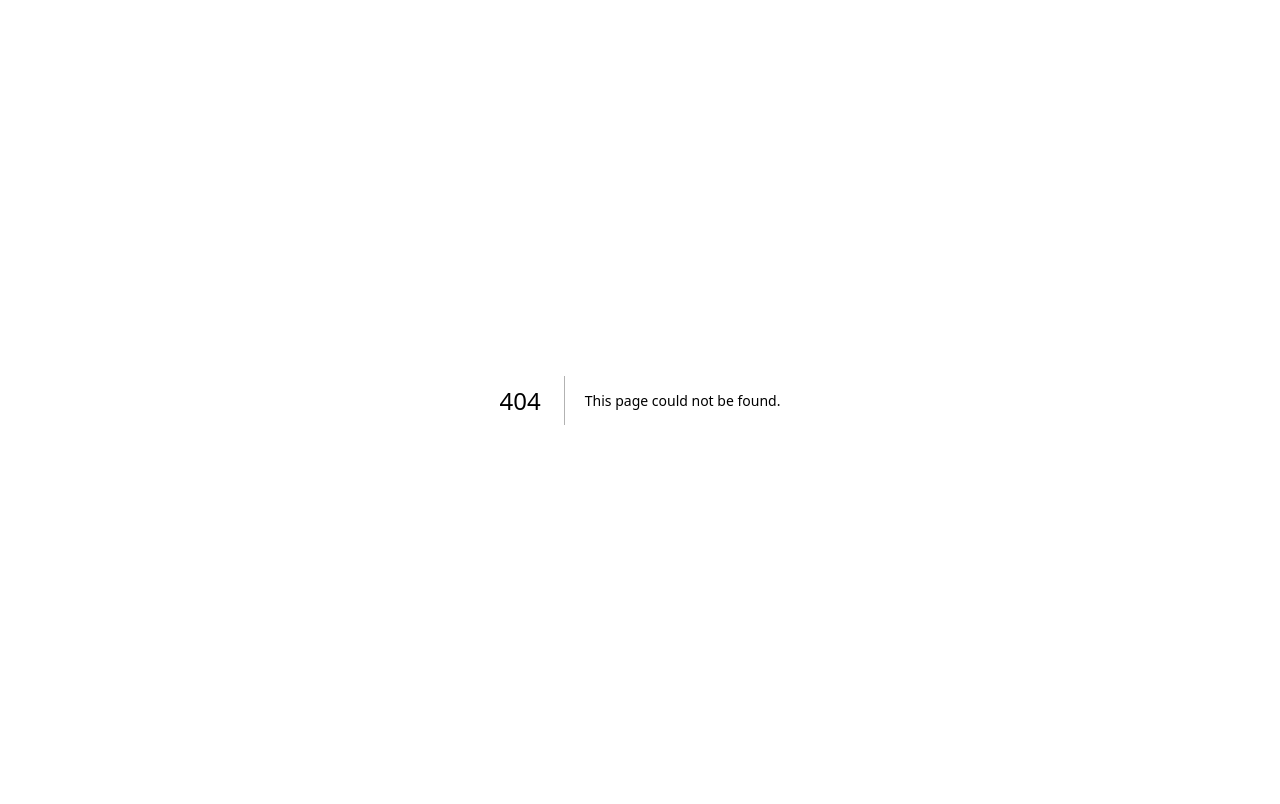
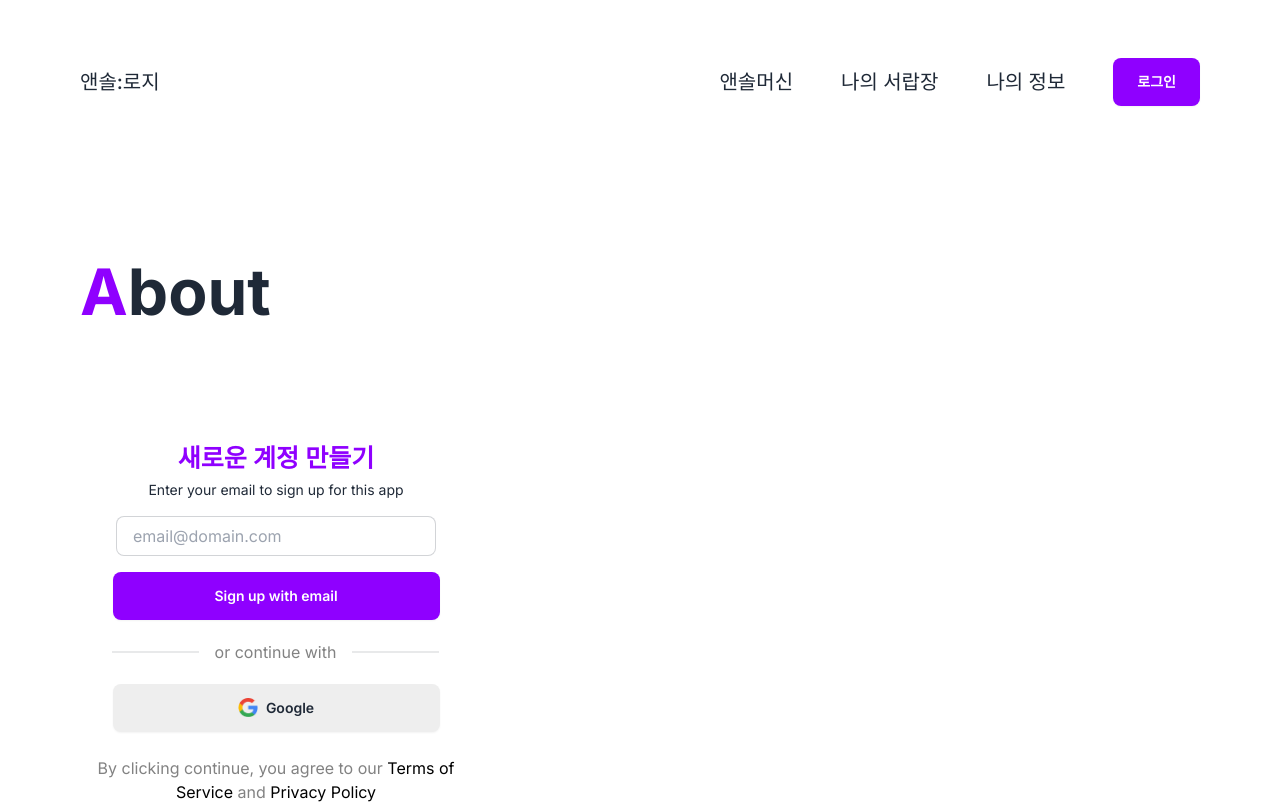
Before and after one commit to Epson-Innovation-Challenge-Anthology/AnthologyFront, a Next.js app: page /main/register in a window 1280 px wide. Before the commit this address had no page. Shown: the top 804 px of the page. Built offline with nearby package versions, Linux system fonts and the light colour scheme.

Commit message:
ADD 회원가입 페이지 추가

```diff
--- /dev/null
+++ b/app/main/register/page.tsx
@@ -0,0 +1,57 @@
+"use client";
+
+import Image from "next/image";
+import GoogleIcon from "@/assets/icon/google.png";
+import { FieldValues, useForm } from "react-hook-form";
+
+export default function Register() {
+  const { register, handleSubmit } = useForm();
+  const onSubmit = (data: FieldValues) => {};
+
+  return (
+    <main className="px-20">
+      <section className="mt-20">
+        <h1 className="font-bold text-[64px]">
+          <span className="text-[#8F00FF]">A</span>bout
+        </h1>
+      </section>
+      <form
+        className="mt-[100px] flex flex-col items-center w-[392px]"
+        onSubmit={handleSubmit(onSubmit)}
+      >
+        <h1 className="font-semibold text-[25px] text-[#8F00FF]">
+          새로운 계정 만들기
+        </h1>
+        <h2 className="mt-0.5 font-normal text-sm">
+          Enter your email to sign up for this app
+        </h2>
+        <input
+          type="email"
+          placeholder="email@domain.com"
+          className="input input-bordered w-[327px] h-10 max-w-xs mt-4"
+          {...register("email")}
+        />
+        <button className="btn btn-active bg-[#8f00ff] text-[white] mt-4 w-[327px] h-10 border-0">
+          Sign up with email
+        </button>
+        <div className="divider text-[#828282] mt-6 mb-0 w-[327px] ml-8">
+          or continue with
+        </div>
+        <button className="btn btn-active mt-6 w-[327px] h-10 bg-[#EEEEEE] border-0">
+          <Image
+            src={GoogleIcon}
+            className="w-5 h-5 object-contain"
+            alt="google icon"
+            priority
+          />
+          Google
+        </button>
+        <p className="mt-6 text-[#828282] text-center">
+          By clicking continue, you agree to our
+          <span className="text-[black]"> Terms of Service</span> and
+          <span className="text-[black]"> Privacy Policy</span>
+        </p>
+      </form>
+    </main>
+  );
+}
--- a/package.json
+++ b/package.json
@@ -11,7 +11,8 @@
   "dependencies": {
     "next": "14.2.3",
     "react": "^18",
-    "react-dom": "^18"
+    "react-dom": "^18",
+    "react-hook-form": "^7.51.5"
   },
   "devDependencies": {
     "@types/node": "^20",
```
Also changed, not shown: assets/icon/Google.png (added), 1 other file (tests, documents, lock files or other folders).
